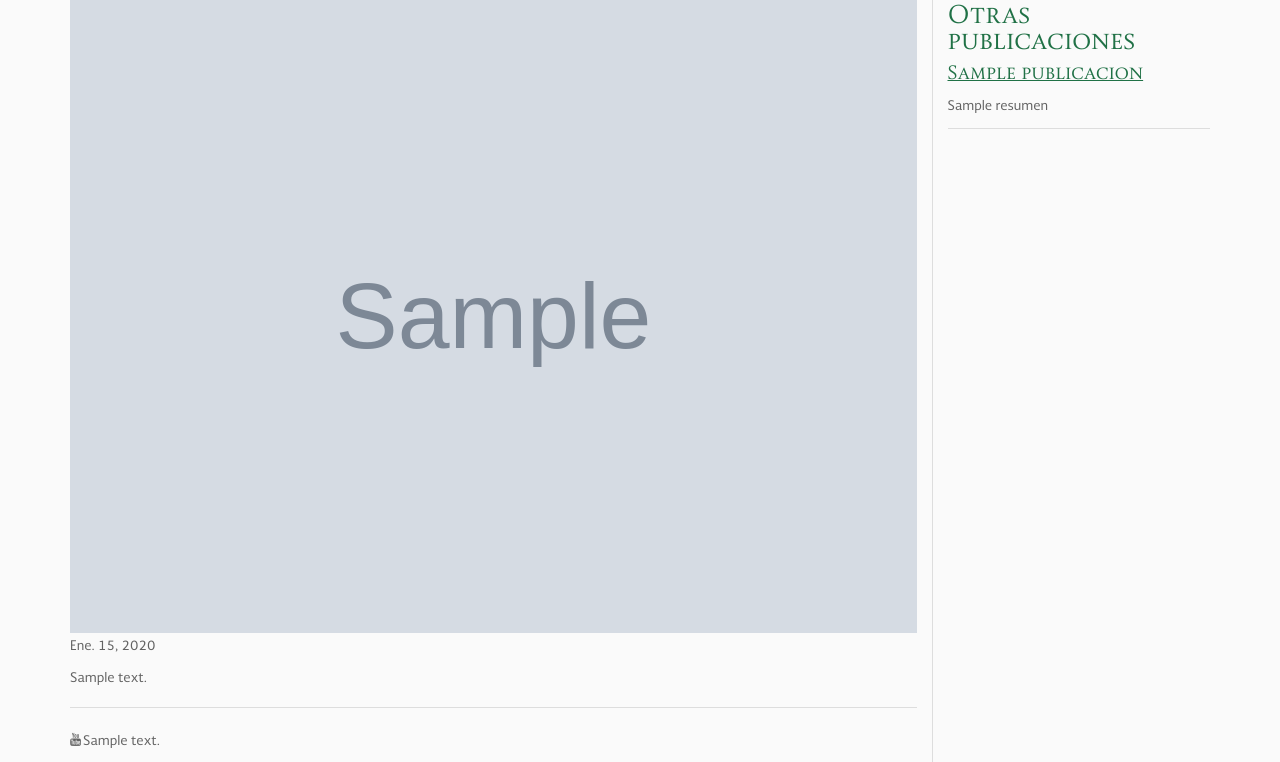
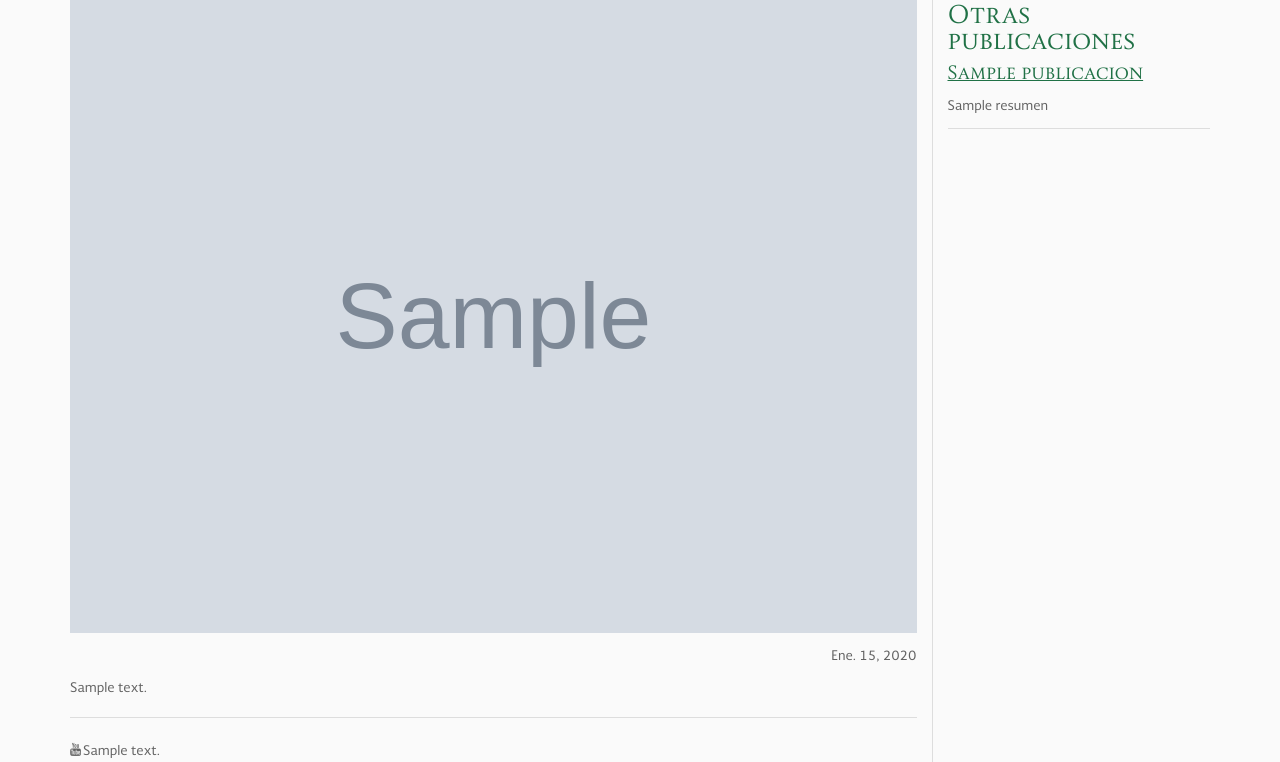
Before and after one commit to jualjiman/soberana, a Django app: template administrador/templates/publicacion.html in a window 1280 px wide. Shown: the part 226-988 px from the top of the page. Run offline with Django 3.2, Linux system fonts and the light colour scheme; tables that the repository leaves empty hold one stand-in row (values such as "Sample post"); the template is opened without the code that fills it: values that come from a table or form of the project are taken from there, most other values are stand-ins (such as "Sample title", 1, 10 or a date in 2020); grey boxes marked "Sample" are stand-in pictures; some libraries are stand-ins or nearby versions.

Commit message:
fecha recolocada

```diff
--- a/administrador/templates/publicacion.html
+++ b/administrador/templates/publicacion.html
@@ -12,8 +12,8 @@
 				{% thumbnail publicacion.imagen "800x400" crop="center" as im %}
 					<img src="{{ im.url }}" class="autoWidth" alt="{{ publicacion.titulo }}">
 				{% endthumbnail %}
-				<p class="text-left">{{ publicacion.fecha }}</p>
 				<div class="text-justify margin-top-low">
+				<p class="text-right">{{ publicacion.fecha }}</p>
 					{{ publicacion.texto|safe }}
 
 					{% for video in videos %}
```
